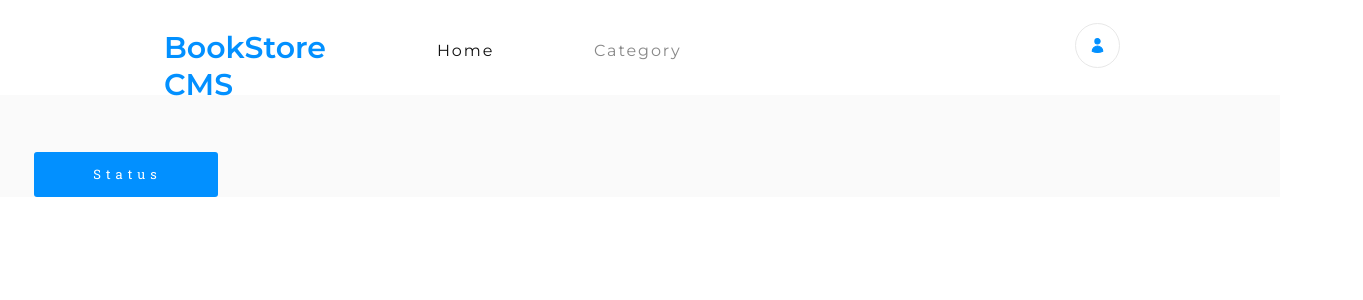
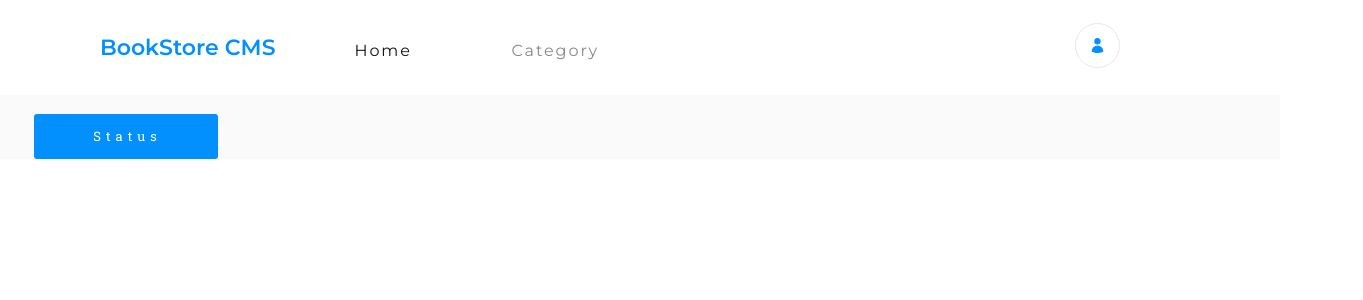
Before and after one commit to Adholah96/bookstore, a React (Create React App) app: page /Category in a window 1280 px wide. Shown: the top 300 px of the page, 1363 px wide, since content can reach past the window. Built offline with nearby package versions, Linux system fonts and the light colour scheme.

Commit message:
Fix Styling

```diff
--- a/src/index.css
+++ b/src/index.css
@@ -9,20 +9,21 @@
 
 nav {
   height: 5.938rem;
-  margin: 0 0 2.375rem;
   padding: 1.438rem 6.188rem 1.688rem 6.25rem;
   background-color: #fff;
   display: flex;
+  align-items: center;
   gap: 4rem;
+  width: 100%;
 }
 
 .nav-logo {
-  margin: 0.375rem 2.938rem 0.125rem 4rem;
+  margin: 0.375rem 0.938rem 0.125rem 0rem;
   font-family: 'Montserrat', sans-serif;
-  font-size: 1.875rem;
+  font-size: 1.375rem;
   font-weight: bold;
-  letter-spacing: normal;
   color: #0290ff;
+  white-space: nowrap;
 }
 
 ul {
@@ -82,6 +83,7 @@ form button {
   text-align: center;
   color: #fff;
   font-family: 'Roboto Slab', serif;
+  white-space: nowrap;
   cursor: pointer;
 }
 
@@ -130,7 +132,7 @@ form button {
 form {
   display: flex;
   padding: 2rem 4rem 7.625rem 1.688rem;
-  margin: -1.4rem 8.25rem 0;
+  margin: -1.4rem 4.25rem 0;
 }
 
 input {
@@ -175,6 +177,7 @@ input {
   flex-direction: column;
   justify-content: space-between;
   align-items: start;
+  margin-bottom: 1rem;
 }
 
 .list-container h1 {
@@ -202,7 +205,7 @@ input {
 
 .contain {
   display: flex;
-  justify-content: space-between;
+  justify-content: space-around;
 }
 
 .level {
@@ -247,7 +250,7 @@ input {
 .divider-1 {
   width: 0.125rem;
   height: 4.375rem;
-  margin: 1.125rem 3.688rem 0 4.938rem;
+  margin: 1.125rem 3.688rem 0 -2.062rem;
   border: solid 1px #e8e8e8;
 }
 
@@ -263,14 +266,14 @@ input {
 }
 
 .hr {
-  width: 97.999rem;
+  width: 65.999rem;
   height: 0.125rem;
   margin: 0 auto;
   border: solid 1px #e8e8e8;
 }
 
 .form-h2 {
-  margin: 1.813rem 32.75rem 0 10.25rem;
+  margin: 1.813rem 32.75rem 0 6.25rem;
   font-family: 'Montserrat', sans-serif;
   font-size: 1.25rem;
   font-weight: bold;
```
